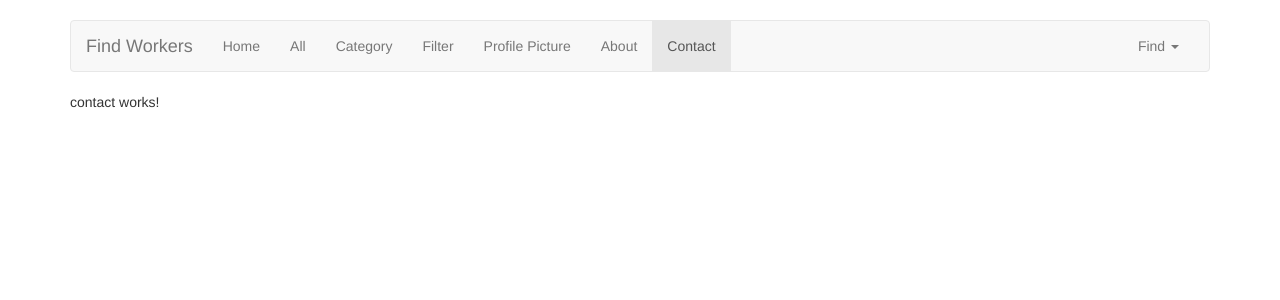
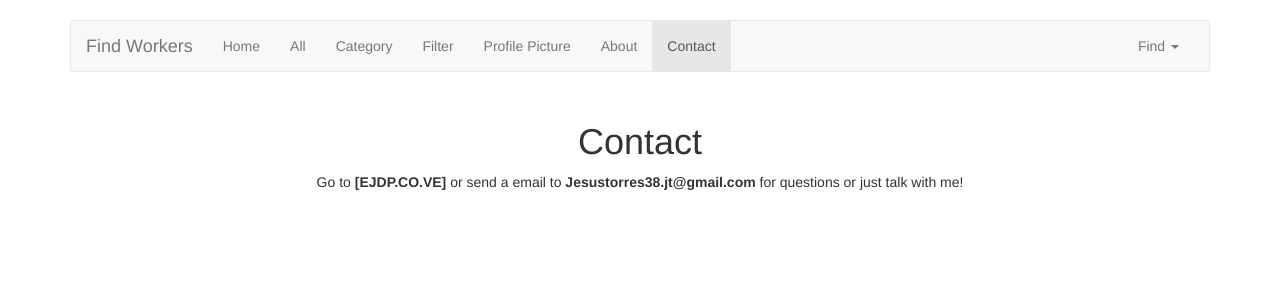
Before and after one commit to 22stepsio/ngWorkers, an Angular app: page /contact in a window 1280 px wide. Shown: the top 300 px of the page. Built offline with nearby package versions, Linux system fonts and the light colour scheme.

Commit message:
mensage when no match in filter

```diff
--- a/src/app/about/about.component.css
+++ b/src/app/about/about.component.css
@@ -0,0 +1,6 @@
+a:link {
+    color: #333;
+}
+a:visited {
+    color: #333;
+}
--- a/src/app/about/about.component.html
+++ b/src/app/about/about.component.html
@@ -1,3 +1,4 @@
-<p>
-  about works!
-</p>
+<div class="parrafo">
+  <h1>About</h1>
+  <p>To know more about this and other projecs go to <a href="http://www.ejdp.co.ve"><strong>[EJDP.CO.VE]</strong></a>.</p>
+</div>
--- a/src/app/contact/contact.component.css
+++ b/src/app/contact/contact.component.css
@@ -0,0 +1,6 @@
+a:link {
+    color: #333;
+}
+a:visited {
+    color: #333;
+}
--- a/src/app/contact/contact.component.html
+++ b/src/app/contact/contact.component.html
@@ -1,3 +1,4 @@
-<p>
-  contact works!
-</p>
+<div class="parrafo">
+  <h1>Contact</h1>
+  <p>Go to <a href="http://www.ejdp.co.ve"><strong>[EJDP.CO.VE]</strong></a> or send a email to <a href="mailto:jesustorres38.jt@gmail.com"><strong>Jesustorres38.jt@gmail.com</strong></a> for questions or just talk with me!</p>
+</div>
--- a/src/app/workers-by-filter/workers-by-filter.component.html
+++ b/src/app/workers-by-filter/workers-by-filter.component.html
@@ -9,23 +9,28 @@
     </form>
   </div>
 </div>
-<div *ngFor="let x of (losTrabajadores|filtroName:busqueda)">
-  <div class="row" *ngIf="x.name === undefined">
-    <div class="col-md-2">
-      <p>No se encontro nada</p>
-    </div>
+<!--Esto muestra un mensaje cuando no hay resultados de la busqueda-->
+<div class="row" *ngIf="objetovacio(losTrabajadores|filtroName:busqueda)">
+  <div class="col-md-12">
+    <p>No se encontro ningun resultado para <strong><em>"{{busqueda}}"</em></strong></p>
   </div>
+</div>
+<!--...............................................................-->
+
+<!--Esto muestra los resultados gracias al filtroName .............-->
+<div *ngFor="let x of (losTrabajadores|filtroName:busqueda); let i = index">
   <div class="row">
     <div class="col-md-2">
-      <img src="{{x.picture}}" class="img-responsive">
+      <a routerLink="/worker-detail/{{x.id}}"><img src="{{x.picture}}" class="img-responsive"></a>
     </div>
     <div class="col-md-4">
       <h3 class="sub-header">{{x.name}}</h3>
         <h4><strong>Age:</strong> {{x.age}}</h4>
         <h4><strong>Email:</strong> {{x.email}}</h4>
         <h4><strong>Professions:</strong> {{x.category}}</h4>
-        <h4><strong>Index:</strong> {{i}}</h4>
+        <h4><strong>Nro:</strong> {{i+1}} </h4>
     </div>
   </div>
   <hr>
 </div>
+  <!--...............................................................-->
--- a/src/app/workers-by-filter/workers-by-filter.component.ts
+++ b/src/app/workers-by-filter/workers-by-filter.component.ts
@@ -9,11 +9,24 @@ import { WorkersService } from '../services/workers.service';
 export class WorkersByFilterComponent implements OnInit {
 
   losTrabajadores: any[] = [];
-  binario: number = 0;
   mensaje: string = "No hay resultados";
   constructor(private workService: WorkersService) {
     this.losTrabajadores = workService.getWorkers();
+
    }
+
+  isEmptyObject(obj) {
+  return (obj && (Object.keys(obj).length === 0));
+}
+
+  objetovacio(objeto){
+    if(objeto.length === 0){
+      return true;
+    }
+    else return false;
+  }
+
+
 
   ngOnInit() {
   }
--- a/src/app/workers-by-image/workers-by-image.component.html
+++ b/src/app/workers-by-image/workers-by-image.component.html
@@ -1,5 +1,5 @@
 <div class="row">
   <div class="col-md-3" *ngFor="let x of trabajadores">
-    <a routerLink="/worker-detail/{{x.id}}"><img src="{{x.picture}}" class="img-responsive img-rounded"></a>
+    <a routerLink="/worker-detail/{{x.id}}"><img src="{{x.picture}}" class="img-responsive"></a>
   </div>
 </div>
```
